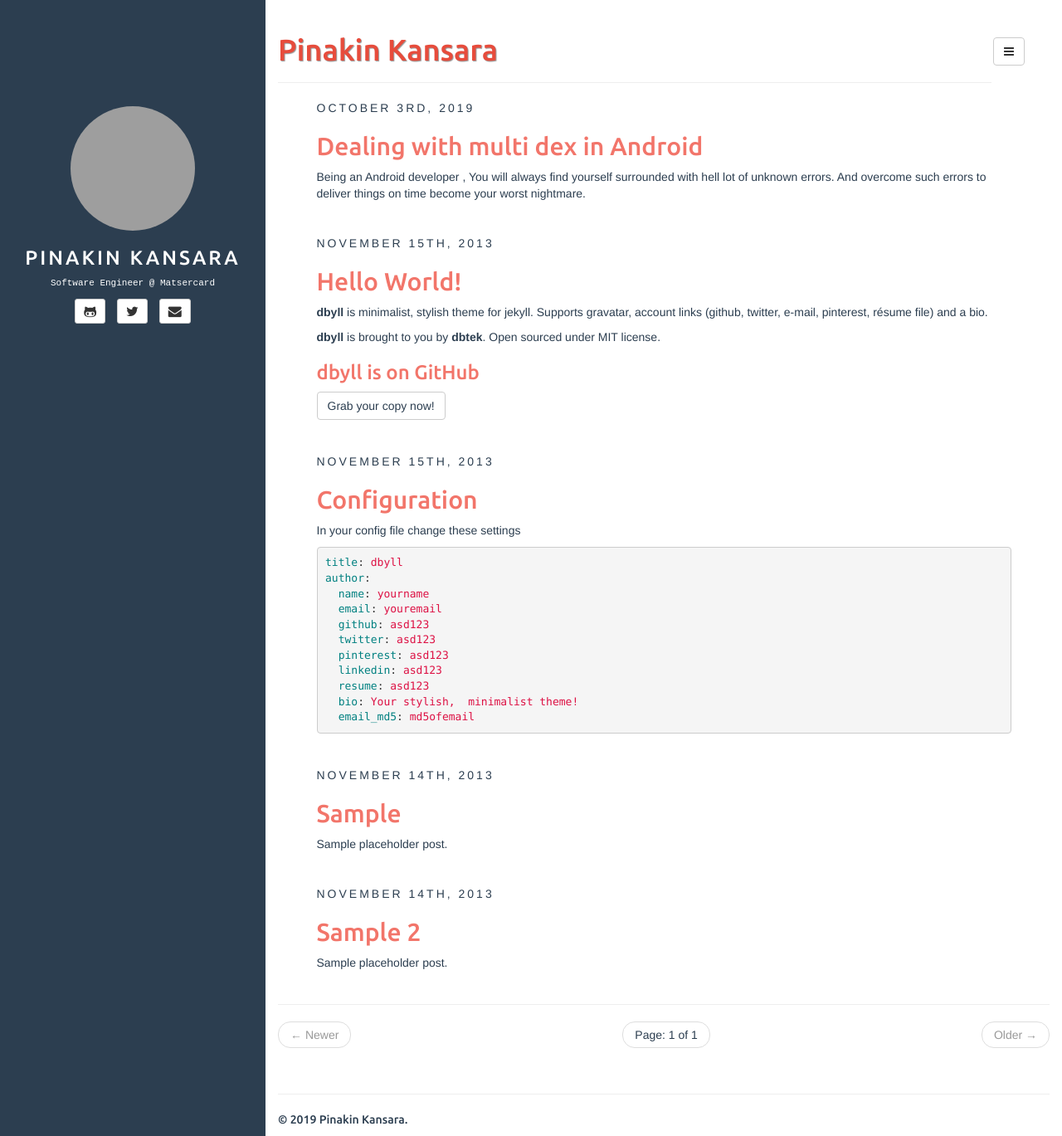
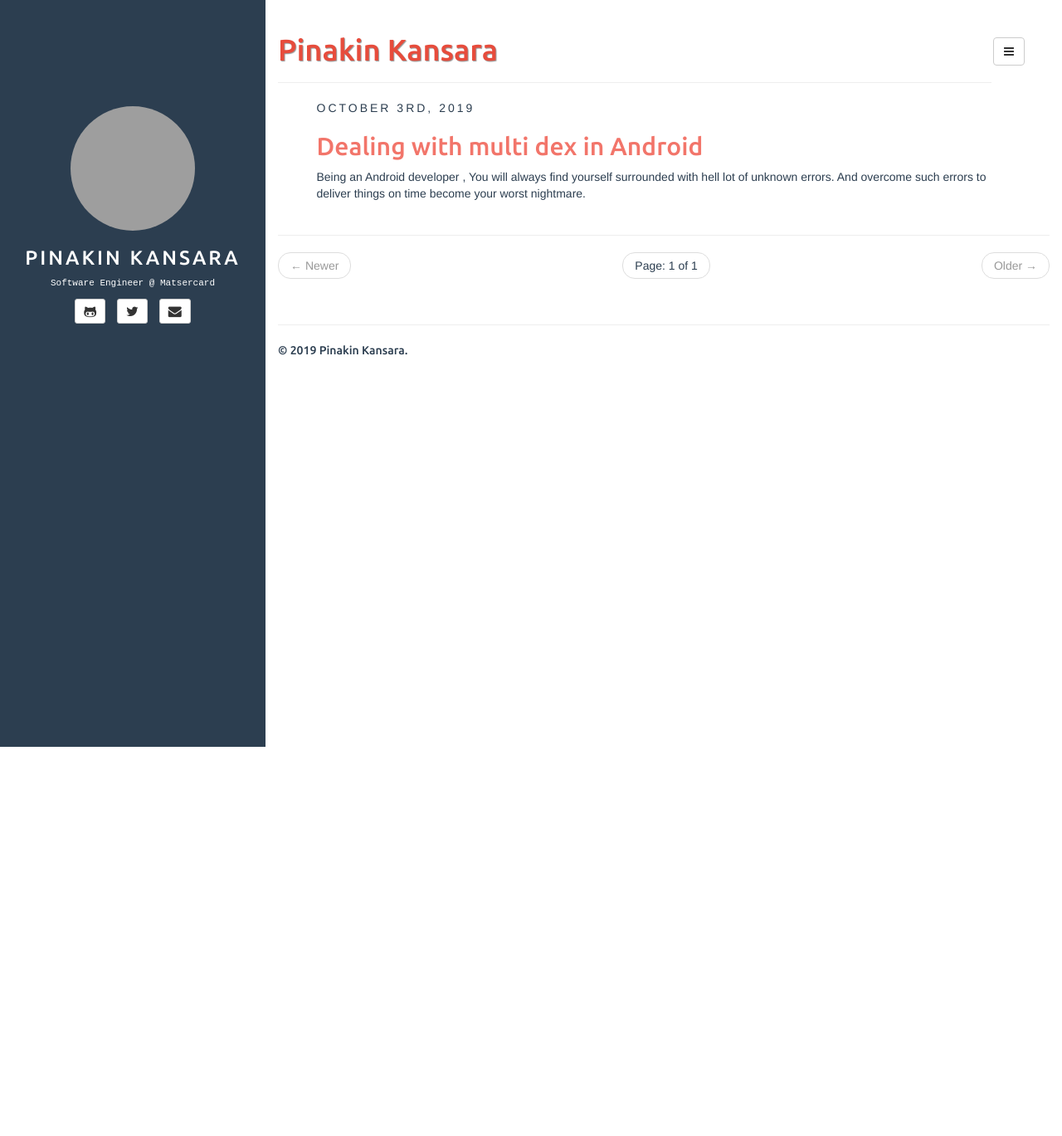
Before and after one commit to pinakinkansara/pinakinkansara.github.io, a Jekyll site: the page built from index.html, in a window 1280 px wide and 1369 px high. Shown: the whole window at 83% size. Built offline with Jekyll 4.4.1, drawn with Linux system fonts in a browser that asks for light colours; the list of posts is cut into pages by our own code; grey boxes are pictures that could not be loaded.

Commit message:
first blog post
first blog post

```diff
--- a/_posts/2013-11-14-sample-2.md
+++ /dev/null
@@ -1,11 +0,0 @@
----
-layout: post
-title: Sample 2
-categories: [general, demo, sample]
-tags: [demo, dbyll, dbtek, sample2]
-description: Sample placeholder post.
----
-
-Lorem ipsum dolor sit amet,  consectetur adipisicing elit,  sed do eiusmod tempor incididunt ut labore et dolore magna aliqua. Ut enim ad minim veniam,  quis nostrud exercitation ullamco laboris nisi ut aliquip ex ea commodo consequat. Duis aute irure dolor in reprehenderit in voluptate velit esse cillum dolore eu fugiat nulla pariatur. Excepteur sint occaecat cupidatat non proident,  sunt in culpa qui officia deserunt mollit anim id est laborum.
-
-Lorem ipsum dolor sit amet,  consectetur adipisicing elit,  sed do eiusmod tempor incididunt ut labore et dolore magna aliqua. Ut enim ad minim veniam,  quis nostrud exercitation ullamco laboris nisi ut aliquip ex ea commodo consequat. Duis aute irure dolor in reprehenderit in voluptate velit esse cillum dolore eu fugiat nulla pariatur. Excepteur sint occaecat cupidatat non proident,  sunt in culpa qui officia deserunt mollit anim id est laborum.
--- a/_posts/2013-11-15-configuration.md
+++ /dev/null
@@ -1,23 +0,0 @@
----
-layout: post
-title: Configuration
-categories: [general, setup, demo]
-tags: [demo, dbyll, dbtek, setup]
-fullview: true
----
-
-In your config file change these settings
-
-{% highlight yaml %}
-title: dbyll
-author:
-  name: yourname
-  email: youremail
-  github: asd123
-  twitter: asd123
-  pinterest: asd123
-  linkedin: asd123
-  resume: asd123
-  bio: Your stylish,  minimalist theme!
-  email_md5: md5ofemail
-{% endhighlight %}
--- a/_posts/2013-11-15-hello-world.md
+++ /dev/null
@@ -1,16 +0,0 @@
----
-layout: post
-title: Hello World!
-categories: [general, setup, demo]
-tags: [demo, dbyll, dbtek, setup]
-fullview: true
-comments: true
----
-
-**dbyll** is minimalist, stylish theme for jekyll. Supports gravatar, account links (github, twitter, e-mail, pinterest, résume file) and a bio.
-
-**dbyll** is brought to you by **[dbtek](http://ismaildemirbilek.com)**. Open sourced under [MIT](http://opensource.org/licenses/MIT) license.
-
-### dbyll is on GitHub
-
-<a class="btn btn-default" href="https://github.com/dbtek/dbyll">Grab your copy now!</a>
```
Also changed, not shown: _posts/2013-11-14-sample.md (deleted, +0 -17 lines), _posts/2019-10-03-multidex.md (+29 -1 lines).
